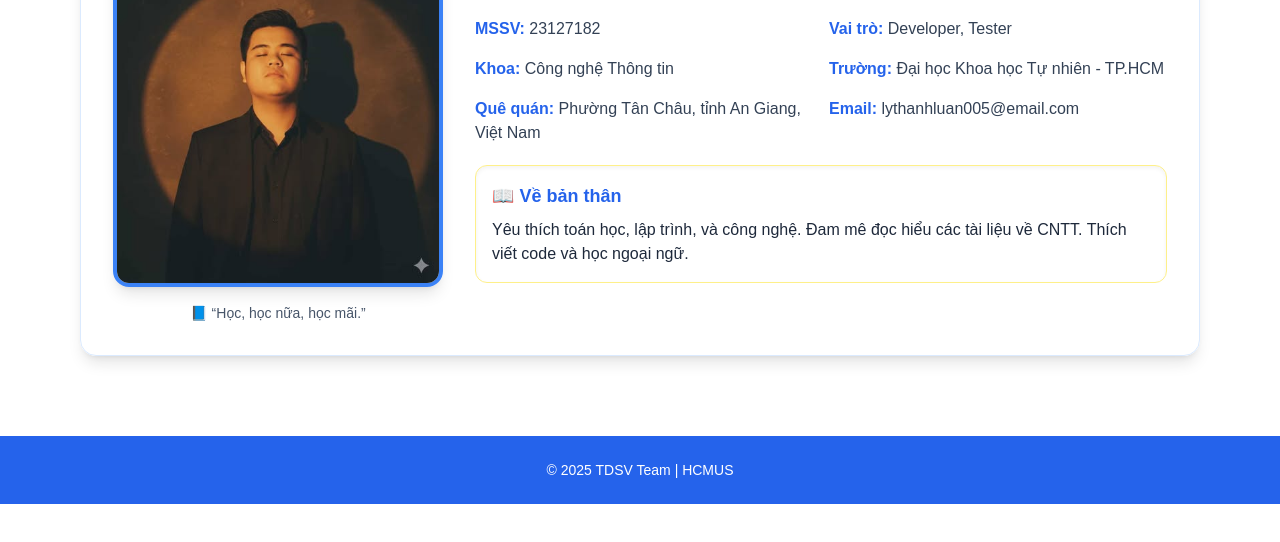
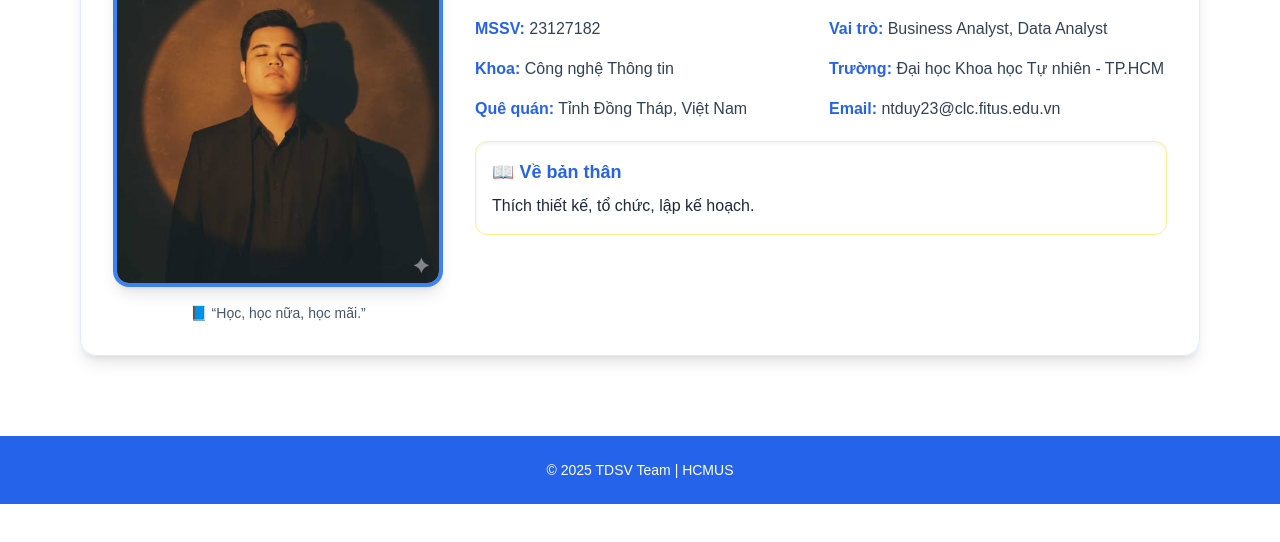
Before and after one commit to rtyud5/GA02-GroupWebTailwind, a plain HTML site: page member1.html in a window 1280 px wide. Shown: the part 172-714 px from the top of the page. Drawn offline with nearby package versions, Linux system fonts and the light colour scheme.

Commit message:
update self info

```diff
--- a/member1.html
+++ b/member1.html
@@ -57,23 +57,22 @@
 
             <div class="grid sm:grid-cols-2 gap-4 text-slate-700">
               <p><span class="font-semibold text-accent">MSSV:</span> 23127182</p>
-              <p><span class="font-semibold text-accent">Vai trò:</span> Developer, Tester</p>
+              <p><span class="font-semibold text-accent">Vai trò:</span> Business Analyst, Data Analyst </p>
               <p><span class="font-semibold text-accent">Khoa:</span> Công nghệ Thông tin</p>
               <p><span class="font-semibold text-accent">Trường:</span> Đại học Khoa học Tự nhiên - TP.HCM</p>
-              <p><span class="font-semibold text-accent">Quê quán:</span> Phường Tân Châu, tỉnh An Giang, Việt Nam</p>
-              <p><span class="font-semibold text-accent">Email:</span> lythanhluan005@email.com</p>
+              <p><span class="font-semibold text-accent">Quê quán:</span> Tỉnh Đồng Tháp, Việt Nam</p>
+              <p><span class="font-semibold text-accent">Email:</span> ntduy23@clc.fitus.edu.vn</p>
             </div>
 
             <div class="bg-pen p-4 rounded-xl shadow-inner border border-yellow-200">
               <h2 class="text-lg font-semibold mb-2 text-accent">📖 Về bản thân</h2>
-              <p>Yêu thích toán học, lập trình, và công nghệ. Đam mê đọc hiểu các tài liệu về CNTT. Thích viết code và học ngoại ngữ.</p>
+              <p>Thích thiết kế, tổ chức, lập kế hoạch. </p>
             </div>
 
       </div>
     </section>
   </main>
 
-  <!-- Footer -->
   <footer class="bg-accent text-white mt-10">
     <div class="max-w-6xl mx-auto px-4 py-6 text-center text-sm">
       <p>© <span id="y"></span> TDSV Team | HCMUS </p>
```
